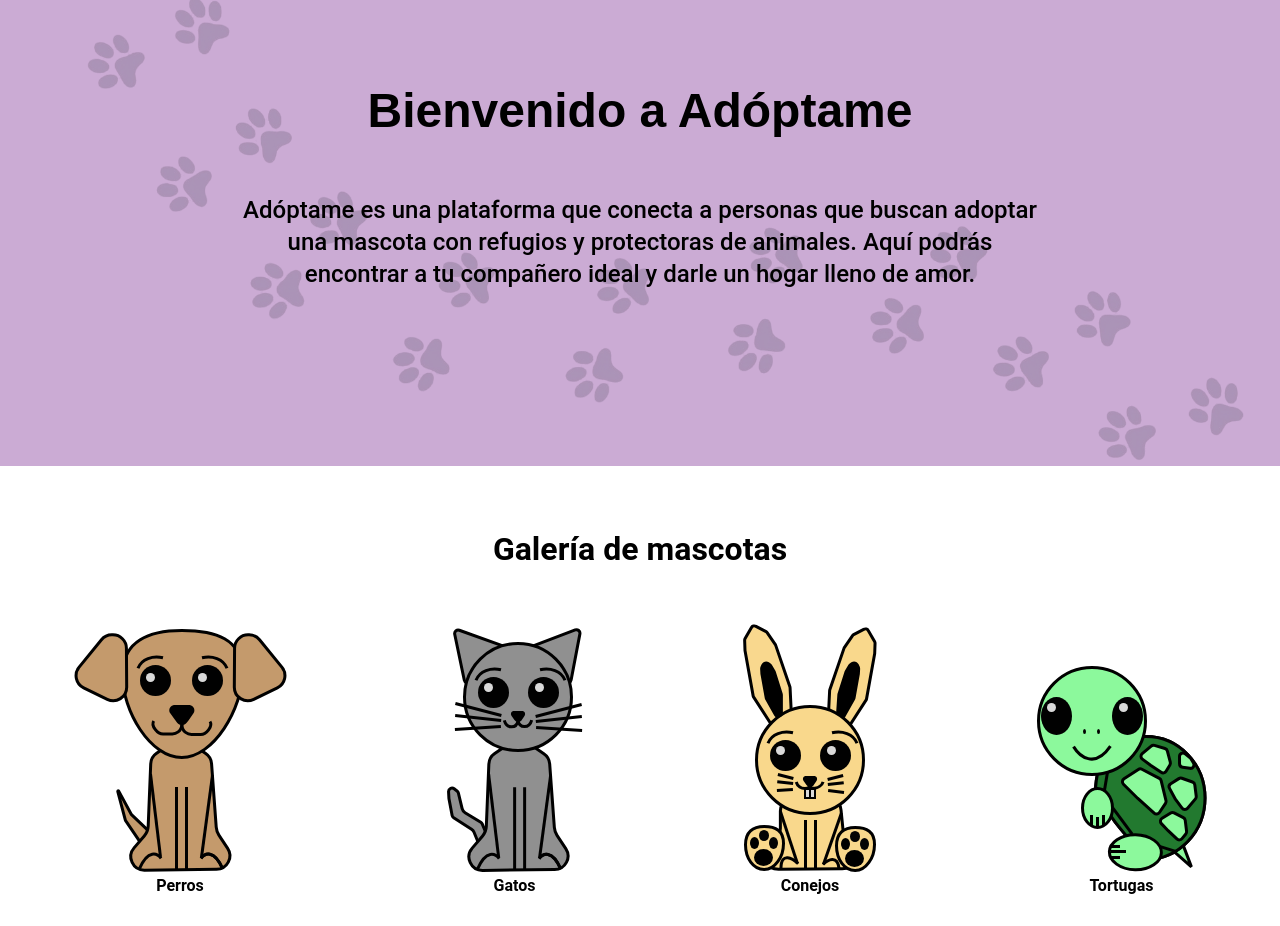
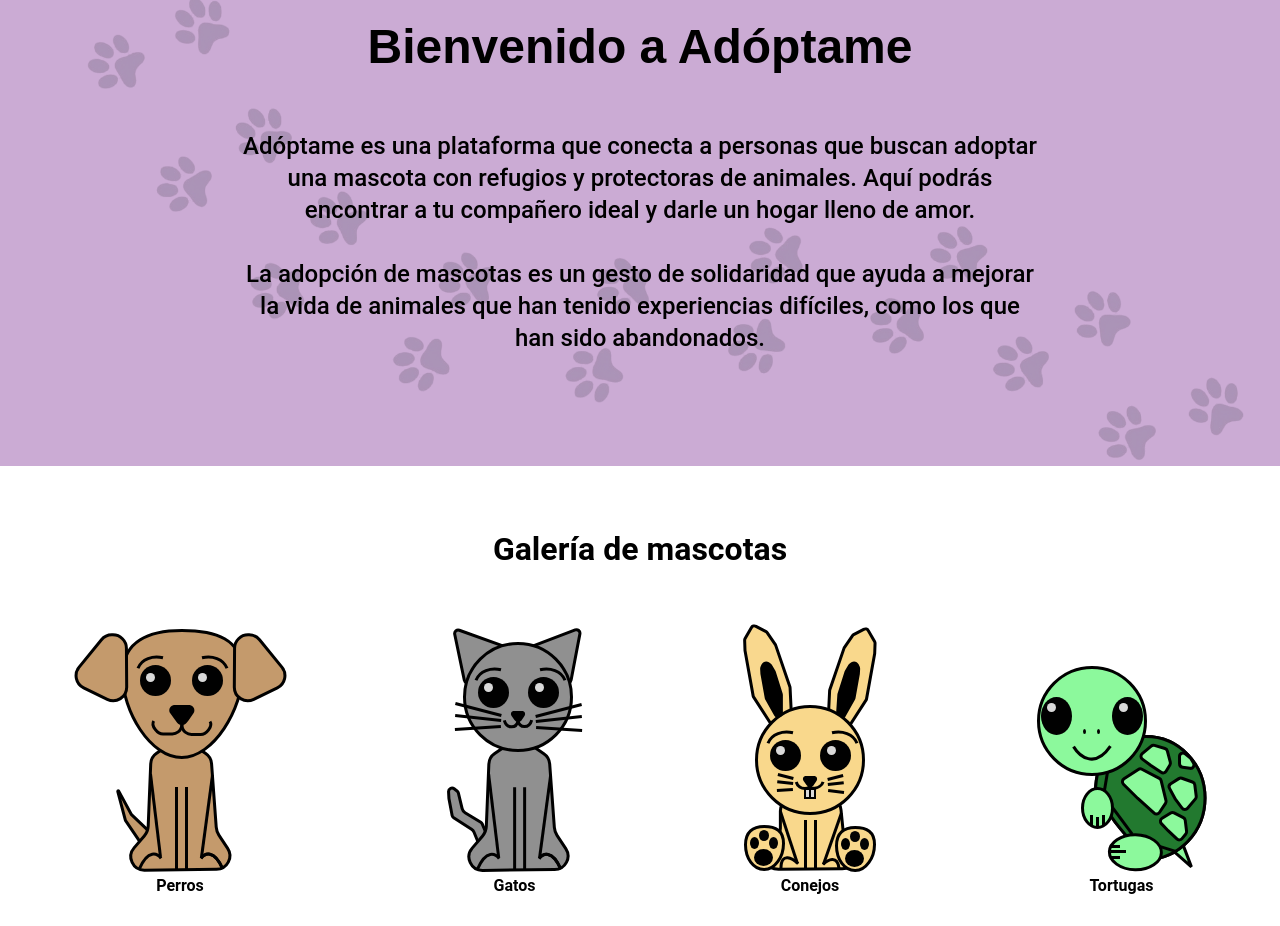
Before and after one commit to Jorge-Martinez82/DIW_UT07_TareaSVG, a plain HTML site: page index.html in a window 1280 px wide. Shown: the part 94-1020 px from the top of the page. Drawn offline with Linux system fonts and the light colour scheme.

Commit message:
pequeños ajustes

```diff
--- a/index.html
+++ b/index.html
@@ -35,6 +35,7 @@
         <article class="articulo">
             <h1>Bienvenido a Adóptame</h1>
             <p>Adóptame es una plataforma que conecta a personas que buscan adoptar una mascota con refugios y protectoras de animales. Aquí podrás encontrar a tu compañero ideal y darle un hogar lleno de amor.</p>
+            <p>La adopción de mascotas es un gesto de solidaridad que ayuda a mejorar la vida de animales que han tenido experiencias difíciles, como los que han sido abandonados.</p>
         </article>
 
     </section>
--- a/styles/estilos.css
+++ b/styles/estilos.css
@@ -254,7 +254,6 @@ nav {
 /* Transiciones suaves para efectos al pasar el cursor sobre elementos interactivos.*/
 .tortuga svg {
     transition: filter 0.8s ease, transform 0.8s ease;
-    transform: scale(1);
     }
 .tortuga:hover svg {
     filter: brightness(1.5);
```
